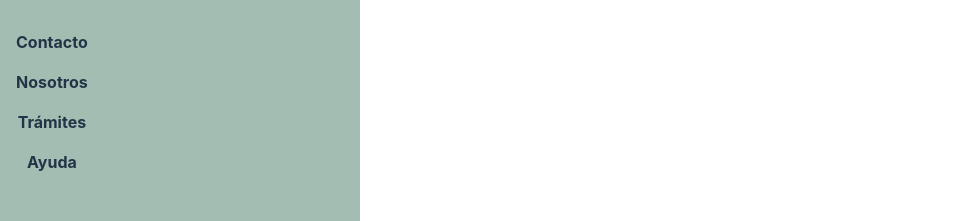
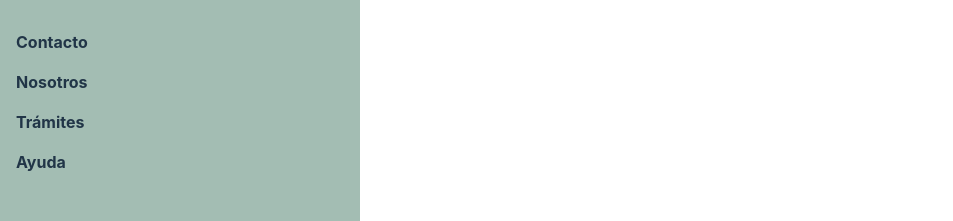
Before and after one commit to FooTalent/iubilare, a React (Vite) app: page / in a window 1280 px wide. Shown: the part 2700-2921 px from the top of the page, without its empty margins (0-953 px from the left). Built offline with nearby package versions, Linux system fonts and the light colour scheme.

Commit message:
fix/text footer tab

```diff
--- a/src/components/footer/Footer.tsx
+++ b/src/components/footer/Footer.tsx
@@ -74,7 +74,7 @@ const Footer = (): JSX.Element => {
             <div className="Footer flex flex-col justify-start">
             {lists.map((list, index) => (
                 <div key={index} className='mb-4'>
-                    <h2 className='font-bold cursor-pointer' onClick={() => handleClic(index)}>
+                    <h2 className='text-left font-bold cursor-pointer' onClick={() => handleClic(index)}>
                         {list.title}
                     </h2>
                     {open[index] && (
```
